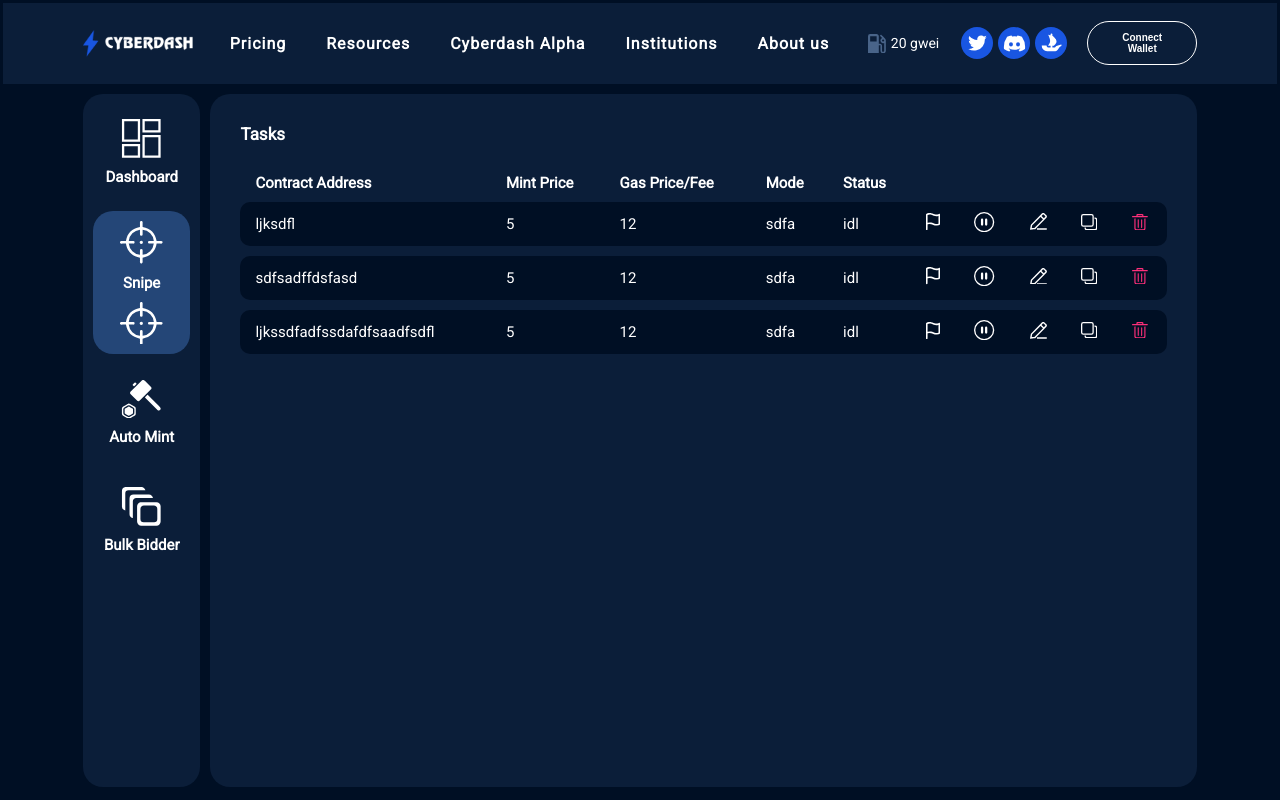
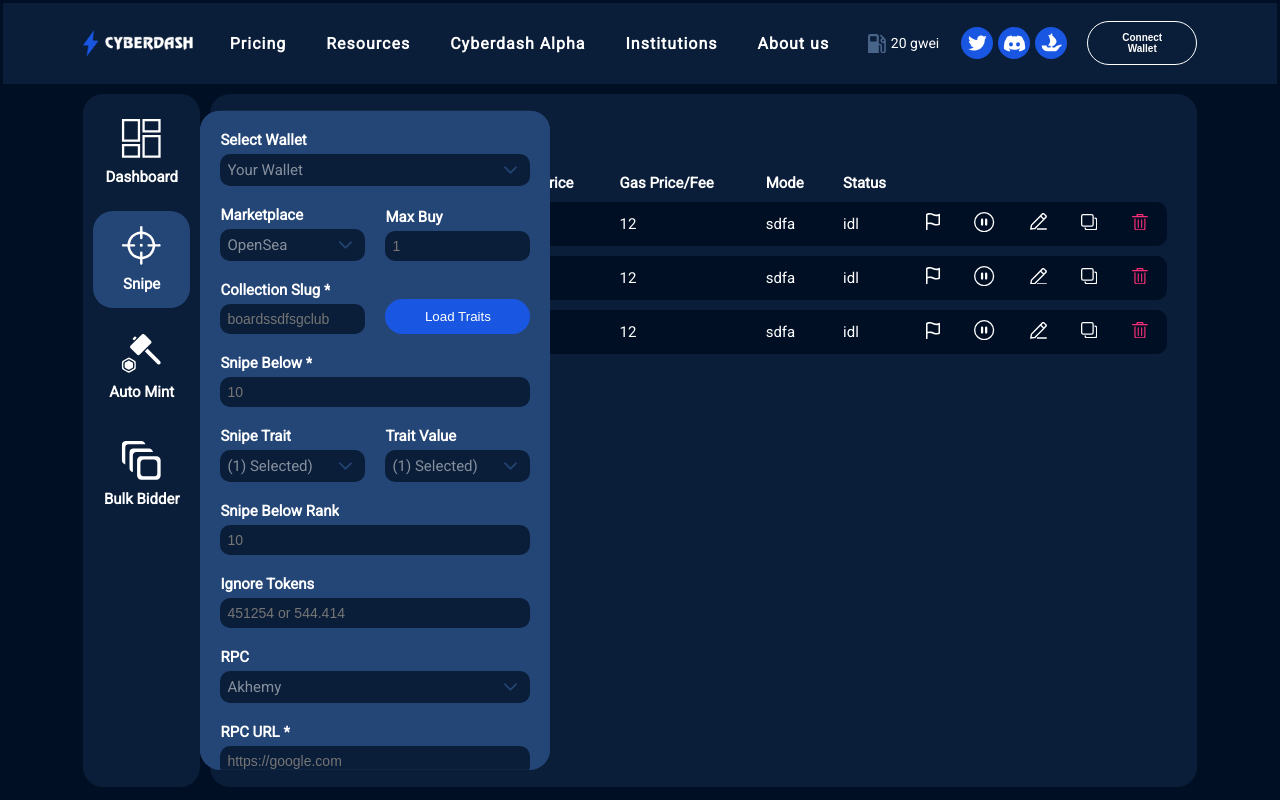
Before and after one commit to FortuneWebWorks/Cyber-React-Sass, a React (Create React App) app: page / in a window 1280 px wide. Both pictures are taken after a click on the element "Snipe". Built offline with nearby package versions, Linux system fonts and the light colour scheme.

Commit message:
:zap: bulk and snipe menu added

```diff
--- a/src/App.js
+++ b/src/App.js
@@ -1,12 +1,22 @@
 import './styles/app.scss';
 import Header from './components/Header';
 import Main from './components/Main';
+import 'react-toastify/dist/ReactToastify.css';
+import { ToastContainer } from 'react-toastify';
 
 const App = () => {
   return (
     <div className="App">
       <Header />
       <Main />
+      <ToastContainer
+        position="bottom-right"
+        autoClose={4000}
+        closeOnClick
+        pauseOnFocusLoss
+        draggable
+        pauseOnHover
+      />
     </div>
   );
 };
--- a/src/components/AutoMint.js
+++ b/src/components/AutoMint.js
@@ -9,6 +9,8 @@
 
 import ApiHandler from '../apiHandler/node';
 import Result from './Result';
+
+import { toast } from 'react-toastify';
 
 const dropdownData = [
   { title: 'Your Wallet', data: 'Your Wallet' },
@@ -26,11 +28,17 @@
   const getFromContractAdress = async () => {
     try {
       let response = await node.checkContract(contractAddress.current);
-      console.log(response);
       setFlagAbi(response.flagAbi.allFlagFunctions);
       setMintAbi(response.mintAbi.allMintFunctions);
+      toast('Success', {
+        type: 'success',
+        style: { fontSize: '1.5rem' },
+      });
     } catch (error) {
-      console.log(error);
+      toast('The contract isn’t correct, check the address again', {
+        type: 'error',
+        style: { fontSize: '1.5rem' },
+      });
     }
   };
 
@@ -39,12 +47,10 @@
   };
 
   const mintCallBack = (key, data) => {
-    console.log(data.inputs);
     setMintInputs(data.inputs);
   };
 
   const flagCallBack = (key, data) => {
-    console.log(data.outputs);
     setFlagOutputs(data.outputs);
   };
 
--- /dev/null
+++ b/src/components/Bulk.js
@@ -0,0 +1,50 @@
+import '../styles/autoMint.scss';
+import DropDown from './DropDown';
+import Input from './Input';
+import Button from './Button';
+import ButtonGroup from './ButtonGroup';
+import Result from './Result';
+import Switch from './Switch';
+
+const dropdownData = [];
+
+const Bulk = () => {
+  return (
+    <div className="container">
+      <div className="container__scroll">
+        <Input title="Contract Address" placeholder="1" />
+
+        <Input title="Token" placeholder="1" />
+
+        <div className="container__multi-input">
+          <Input title="Price *" placeholder="200" />
+          <Input title="Expiry Time *" placeholder="1" />
+          <DropDown
+            title="Type *"
+            placeholder={'Minutes'}
+            items={dropdownData}
+          />
+        </div>
+
+        <div className="container__multi-input">
+          <Switch title="Overbid?" mode="col" fontSize="1.3rem" />
+          <Input title="Overbid Increase" placeholder="5" fontSize="1.3rem" />
+          <DropDown
+            title="Overbid Max Price"
+            placeholder={'Minutes'}
+            items={dropdownData}
+            fontSize="1.3rem"
+          />
+        </div>
+
+        <DropDown title="RPC" placeholder={'Akhemy'} items={dropdownData} />
+
+        <Input title="RPC URL *" placeholder="https://google.com" />
+
+        <Button text="Create Task" />
+      </div>
+    </div>
+  );
+};
+
+export default Bulk;
--- a/src/components/DropDown.js
+++ b/src/components/DropDown.js
@@ -2,7 +2,7 @@
 import '../styles/dropdown.scss';
 import { ReactComponent as Arrow } from '../assets/icons/arrow_down.svg';
 
-const DropDown = ({ title, placeholder, items, callBack }) => {
+const DropDown = ({ title, placeholder, items, callBack, fontSize }) => {
   const [value, setValue] = useState('');
   const [placeHolder, setPlaceHolder] = useState(placeholder);
   const [open, setOpen] = useState(false);
@@ -26,7 +26,9 @@
 
   return (
     <div className="dropdown__container">
-      <span className="title">{title}</span>
+      <span className="title" style={{ fontSize: fontSize || '' }}>
+        {title}
+      </span>
       <ul className="dropdown" onClick={onClick}>
         <div className="dropdown__placeholder__icon">
           <span className="dropdown__placeholder">{placeHolder}</span>
--- a/src/components/Input.js
+++ b/src/components/Input.js
@@ -1,12 +1,14 @@
 import '../styles/input.scss';
 
-const Input = ({ title, placeholder, callBack }) => {
+const Input = ({ title, placeholder, callBack, fontSize }) => {
   return (
     <div className="input__container">
       <div
         className={`input__title-contianer ${title.length > 22 ? 'over' : ''}`}
       >
-        <span className="">{title}</span>
+        <span style={{ fontSize: fontSize || '' }} className="">
+          {title}
+        </span>
       </div>
       <input
         onChange={(e) => callBack && callBack(e.target.value)}
--- a/src/components/Menu.js
+++ b/src/components/Menu.js
@@ -6,6 +6,8 @@
 import { ReactComponent as BulkIcon } from '../assets/icons/bulk.svg';
 // Menus
 import AutoMint from './AutoMint';
+import Snipe from './Snipe';
+import Bulk from './Bulk';
 
 const renderIcon = (title) => {
   switch (title) {
@@ -27,11 +29,11 @@
     case 'Dashboard':
       return;
     case 'Snipe':
-      return <SnipeIcon />;
+      return <Snipe />;
     case 'Auto Mint':
       return <AutoMint />;
     case 'Bulk Bidder':
-      return <BulkIcon />;
+      return <Bulk />;
     default:
       return;
   }
--- a/src/components/Snipe.js
+++ b/src/components/Snipe.js
@@ -1,7 +1,91 @@
-import React from 'react';
+import '../styles/autoMint.scss';
+import DropDown from './DropDown';
+import Input from './Input';
+import Button from './Button';
+import ButtonGroup from './ButtonGroup';
+import Result from './Result';
+
+const dropdownData = [];
 
 const Snipe = () => {
-  return <div>Snipe</div>;
+  return (
+    <div className="container">
+      <div className="container__scroll">
+        <DropDown
+          title="Select Wallet"
+          placeholder={'Your Wallet'}
+          items={dropdownData}
+        />
+
+        <div className="container__multi-input">
+          <DropDown
+            title="Marketplace"
+            placeholder={'OpenSea'}
+            items={dropdownData}
+          />
+          <Input title="Max Buy" placeholder="1" />
+        </div>
+
+        <div className="container__multi-input">
+          <Input title="Collection Slug *" placeholder="boardssdfsgclub" />
+          <Button text="Load Traits" />
+        </div>
+
+        <Input title="Snipe Below *" placeholder="10" />
+
+        <div className="container__multi-input">
+          <DropDown
+            title="Snipe Trait"
+            placeholder={'(1) Selected)'}
+            items={dropdownData}
+          />
+          <DropDown
+            title="Trait Value"
+            placeholder={'(1) Selected)'}
+            items={dropdownData}
+          />
+        </div>
+
+        <Input title="Snipe Below Rank" placeholder="10" />
+
+        <Input title="Ignore Tokens" placeholder="451254 or 544.414" />
+
+        <DropDown title="RPC" placeholder={'Akhemy'} items={dropdownData} />
+
+        <Input title="RPC URL *" placeholder="https://google.com" />
+
+        <ButtonGroup
+          items={['Auto', 'Multiplier', 'Custom']}
+          activeDefault={2}
+        />
+
+        <div className="container__multi-input">
+          <DropDown
+            title="Max Fee Per Gas"
+            placeholder={'8'}
+            items={dropdownData}
+            fontSize="1rem"
+          />
+          <DropDown
+            title="Max Peiority Fee"
+            placeholder={'8'}
+            items={dropdownData}
+            fontSize="1rem"
+          />
+          <DropDown
+            title="Gas Limit"
+            placeholder={'8'}
+            items={dropdownData}
+            fontSize="1rem"
+          />
+        </div>
+
+        <Result />
+
+        <Button text="Create Task" />
+      </div>
+    </div>
+  );
 };
 
 export default Snipe;
--- a/src/components/Switch.js
+++ b/src/components/Switch.js
@@ -1,9 +1,9 @@
 import '../styles/switch.scss';
 
-const Switch = ({ title, mode }) => {
+const Switch = ({ title, mode, fontSize }) => {
   return (
     <div className={`switch__main-container ${mode}`}>
-      <span>{title}</span>
+      <span style={{ fontSize: fontSize || '' }}>{title}</span>
       <div className="switch__container">
         <input className="switch" type="checkbox" id="switch" />
         <label className="switch__label" htmlFor="switch">
```
